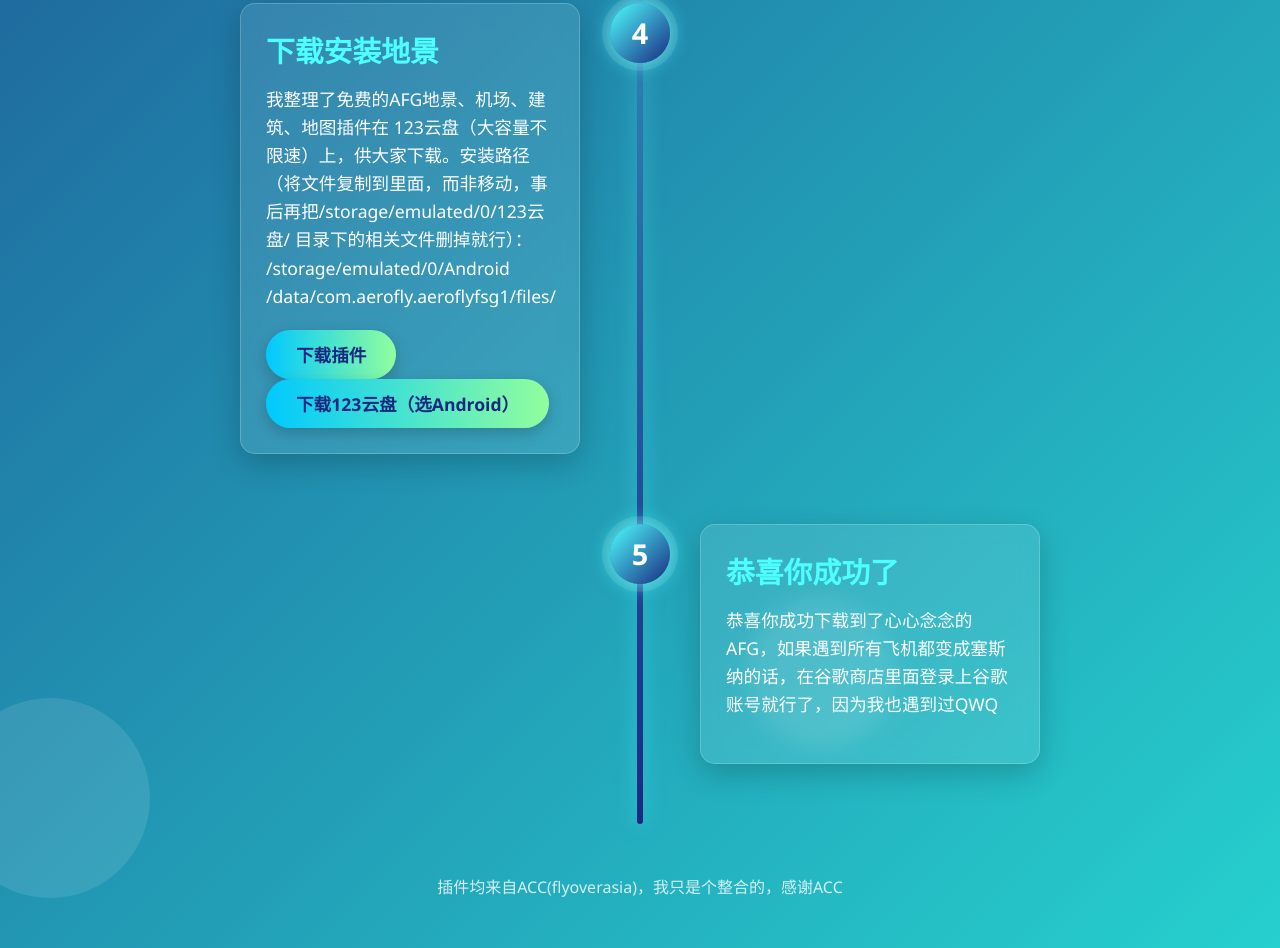
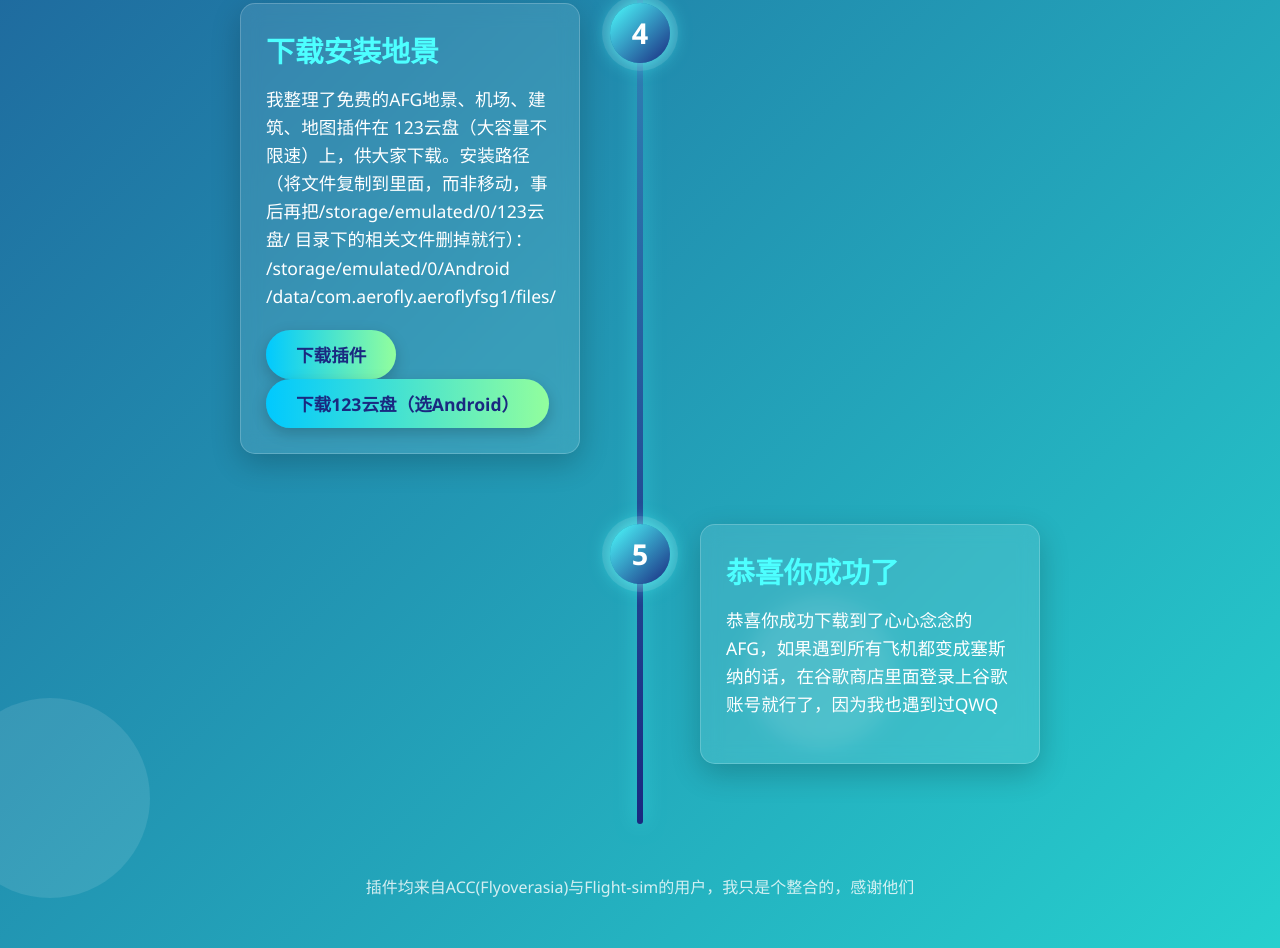
Before and after one commit to MSTeam-AFG/MSTeam-AFG.github.io, a plain HTML site: page index.html in a window 1280 px wide. Shown: the part 1478-2426 px from the top of the page. Drawn offline with Linux system fonts and the light colour scheme.

Commit message:
Update index.html

```diff
--- a/index.html
+++ b/index.html
@@ -317,7 +317,7 @@
 
     <!-- 页脚 -->
     <div class="footer">
-        <p>插件均来自ACC(flyoverasia)，我只是个整合的，感谢ACC</p>
+        <p>插件均来自ACC(Flyoverasia)与Flight-sim的用户，我只是个整合的，感谢他们</p>
     </div>
 
     <script>
```
